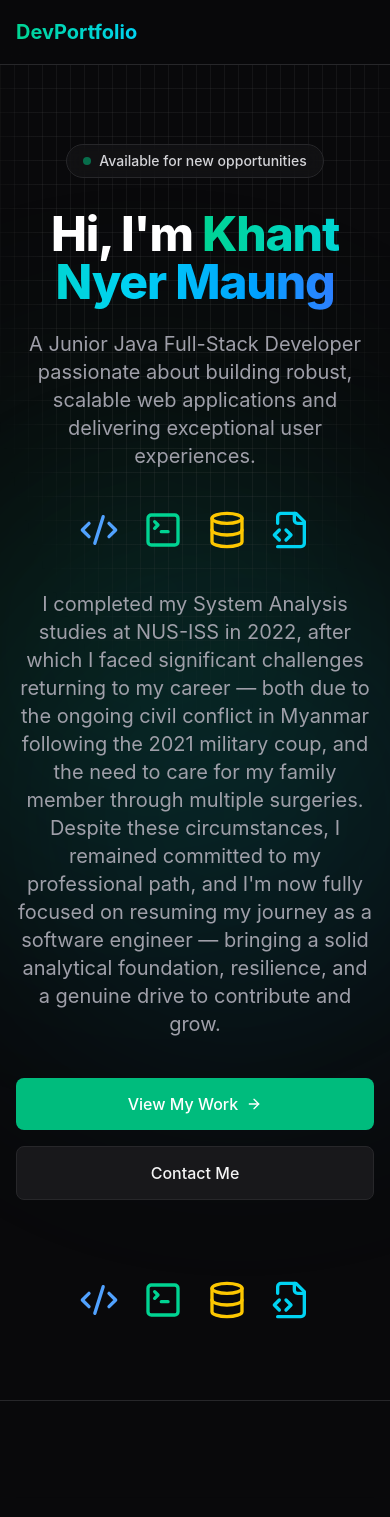
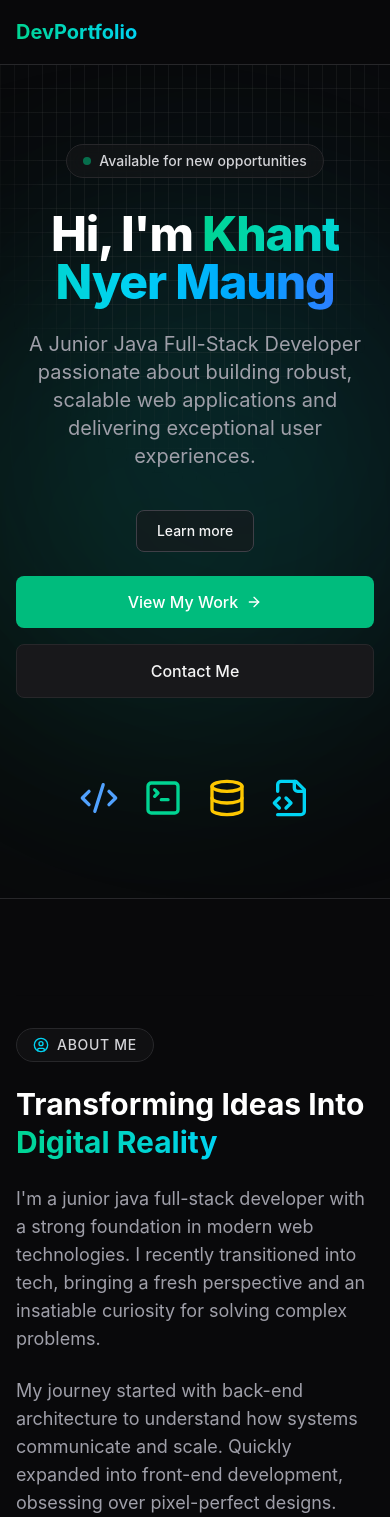
Before and after one commit to khant-nyer/My_Portfolio, a React (Vite) app: page / in a window 390 px wide. Shown: the top 1517 px of the page. Built offline with nearby package versions, Linux system fonts and the light colour scheme; some icons are missing.

Commit message:
Refactor hero icon rows and add learn-more toggle

```diff
--- a/src/app/components/Hero.tsx
+++ b/src/app/components/Hero.tsx
@@ -1,4 +1,4 @@
-import { type CSSProperties, type ReactNode } from "react";
+import { useState, type CSSProperties, type ReactNode } from "react";
 import { motion } from "motion/react";
 import { ArrowRight, Code2, Database, FileCode2, TerminalSquare } from "lucide-react";
 
@@ -30,7 +30,33 @@ function AnimatedHeroIcon({
   );
 }
 
+function HeroIconRow({ className }: { className: string }) {
+  return (
+    <motion.div
+      initial={{ opacity: 0 }}
+      animate={{ opacity: 1 }}
+      transition={{ duration: 1, delay: 0.6 }}
+      className={className}
+    >
+      <AnimatedHeroIcon className="text-blue-400" delay={0}>
+        <Code2 className="hero-line-draw-icon w-10 h-10" />
+      </AnimatedHeroIcon>
+      <AnimatedHeroIcon className="text-emerald-400" delay={1}>
+        <TerminalSquare className="hero-line-draw-icon w-10 h-10" />
+      </AnimatedHeroIcon>
+      <AnimatedHeroIcon className="text-yellow-400" delay={2}>
+        <Database className="hero-line-draw-icon w-10 h-10" />
+      </AnimatedHeroIcon>
+      <AnimatedHeroIcon className="text-cyan-400" delay={3}>
+        <FileCode2 className="hero-line-draw-icon w-10 h-10" />
+      </AnimatedHeroIcon>
+    </motion.div>
+  );
+}
+
 export function Hero() {
+  const [showLearnMore, setShowLearnMore] = useState(false);
+
   const scrollToProjects = () => {
     document.getElementById("projects")?.scrollIntoView({ behavior: "smooth" });
   };
@@ -109,37 +135,35 @@ export function Hero() {
           className="text-xl md:text-2xl text-zinc-400 mb-10 max-w-3xl mx-auto"
         >
           A Junior Java Full-Stack Developer passionate about building robust, scalable web applications and delivering exceptional user experiences.
-          </motion.p>
+        </motion.p>
 
         <motion.div
-            initial={{ opacity: 0 }}
-            animate={{ opacity: 1 }}
-            transition={{ duration: 1, delay: 0.6 }}
-            className="hero-icons mt-10 flex justify-center items-center space-x-6 md:space-x-12 opacity-100 transition-all duration-300"
+          initial={{ opacity: 0, y: 20 }}
+          animate={{ opacity: 1, y: 0 }}
+          transition={{ duration: 0.5, delay: 0.25 }}
+          className="mb-6"
         >
-          <AnimatedHeroIcon className="text-blue-400" delay={0}>
-            <Code2 className="hero-line-draw-icon w-10 h-10" />
-          </AnimatedHeroIcon>
-          <AnimatedHeroIcon className="text-emerald-400" delay={1}>
-            <TerminalSquare className="hero-line-draw-icon w-10 h-10" />
-          </AnimatedHeroIcon>
-          <AnimatedHeroIcon className="text-yellow-400" delay={2}>
-            <Database className="hero-line-draw-icon w-10 h-10" />
-          </AnimatedHeroIcon>
-          <AnimatedHeroIcon className="text-cyan-400" delay={3}>
-            <FileCode2 className="hero-line-draw-icon w-10 h-10" />
-          </AnimatedHeroIcon>
+          <button
+            onClick={() => setShowLearnMore((previous) => !previous)}
+            className="inline-flex items-center rounded-lg border border-zinc-700 bg-zinc-900/60 px-5 py-2.5 text-sm font-medium text-zinc-100 transition-colors hover:bg-zinc-800"
+          >
+            {showLearnMore ? "Show less" : "Learn more"}
+          </button>
         </motion.div>
 
-        <motion.p
+        {showLearnMore && (
+          <>
+            <HeroIconRow className="hero-icons mt-10 flex items-center justify-center space-x-6 opacity-100 transition-all duration-300 md:space-x-12" />
+            <motion.p
             initial={{ opacity: 0, y: 20 }}
             animate={{ opacity: 1, y: 0 }}
             transition={{ duration: 0.5, delay: 0.2 }}
             className="text-xl md:text-2xl text-zinc-400 mb-10 max-w-3xl mx-auto pt-10"
-        >
-
-          I completed my System Analysis studies at NUS-ISS in 2022, after which I faced significant challenges returning to my career — both due to the ongoing civil conflict in Myanmar following the 2021 military coup, and the need to care for my family member through multiple surgeries. Despite these circumstances, I remained committed to my professional path, and I'm now fully focused on resuming my journey as a software engineer — bringing a solid analytical foundation, resilience, and a genuine drive to contribute and grow.
-        </motion.p>
+            >
+              I completed my System Analysis studies at NUS-ISS in 2022, after which I faced significant challenges returning to my career — both due to the ongoing civil conflict in Myanmar following the 2021 military coup, and the need to care for my family member through multiple surgeries. Despite these circumstances, I remained committed to my professional path, and I'm now fully focused on resuming my journey as a software engineer — bringing a solid analytical foundation, resilience, and a genuine drive to contribute and grow.
+            </motion.p>
+          </>
+        )}
 
 
         <motion.div
@@ -158,25 +182,7 @@ export function Hero() {
         </motion.div>
 
         {/* Floating tech icons */}
-        <motion.div
-          initial={{ opacity: 0 }}
-          animate={{ opacity: 1 }}
-          transition={{ duration: 1, delay: 0.6 }}
-          className="hero-icons mt-20 flex justify-center items-center space-x-6 md:space-x-12 opacity-100 transition-all duration-300"
-        >
-          <AnimatedHeroIcon className="text-blue-400" delay={0}>
-            <Code2 className="hero-line-draw-icon w-10 h-10" />
-          </AnimatedHeroIcon>
-          <AnimatedHeroIcon className="text-emerald-400" delay={1}>
-            <TerminalSquare className="hero-line-draw-icon w-10 h-10" />
-          </AnimatedHeroIcon>
-          <AnimatedHeroIcon className="text-yellow-400" delay={2}>
-            <Database className="hero-line-draw-icon w-10 h-10" />
-          </AnimatedHeroIcon>
-          <AnimatedHeroIcon className="text-cyan-400" delay={3}>
-            <FileCode2 className="hero-line-draw-icon w-10 h-10" />
-          </AnimatedHeroIcon>
-        </motion.div>
+        <HeroIconRow className="hero-icons mt-20 flex items-center justify-center space-x-6 opacity-100 transition-all duration-300 md:space-x-12" />
       </div>
     </section>
   );
```
